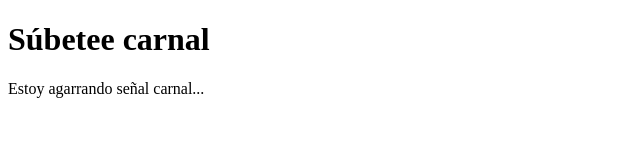
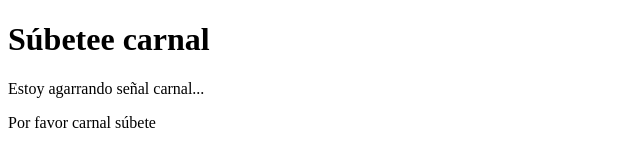
Before and after one commit to Egolemur/crab, a plain HTML site: page HelloWorld.html in a window 1280 px wide. Shown: the whole page, without its empty margins (0-640 px from the left). Drawn offline with Linux system fonts and the light colour scheme.

Commit message:
added a new paragraph of text

```diff
--- a/HelloWorld.html
+++ b/HelloWorld.html
@@ -9,5 +9,6 @@
 <body>
     <h1>Súbetee carnal</h1>
     <p>Estoy agarrando señal carnal...</p>
+    <p>Por favor carnal súbete</p>
 </body>
 </html>
```
